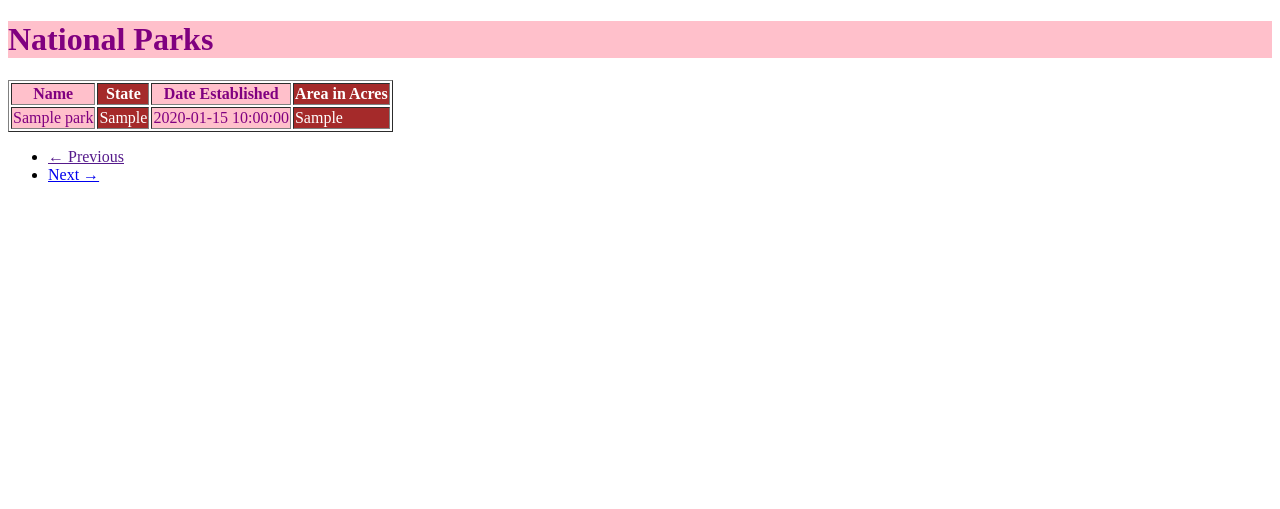
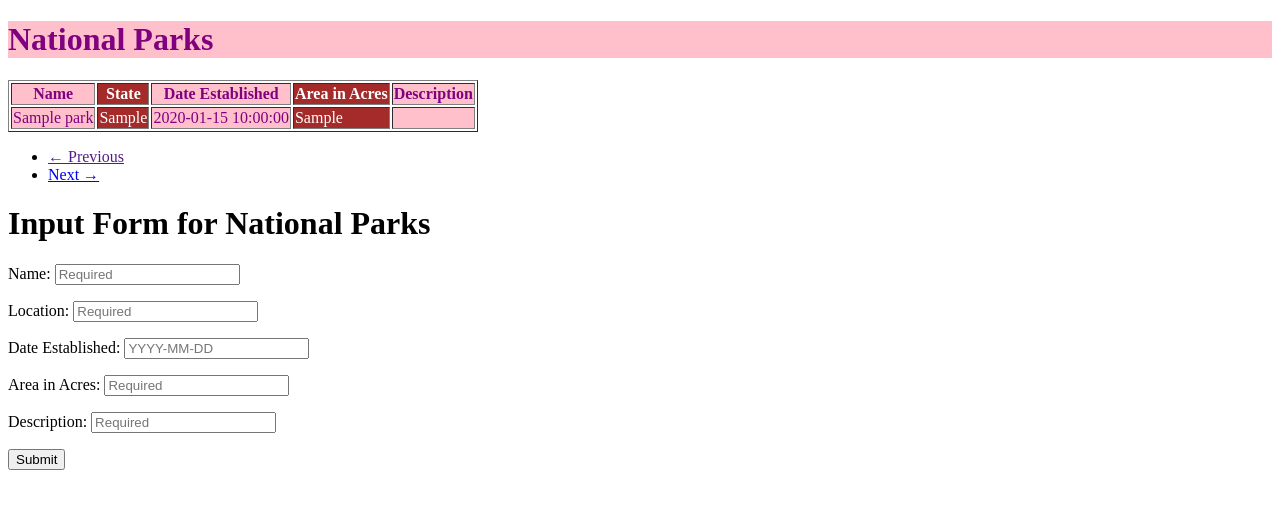
Before and after one commit to abeller3/Codeup_Web_Exercises, a PHP site: page /national_parks.php in a window 1280 px wide. Shown: the top 509 px of the page. Run offline with PHP 8.4, Linux system fonts and the light colour scheme; tables that the repository leaves empty or names only in its code hold one stand-in row (values such as "Sample post"); data that the repository does not hold is empty.

Commit message:
added pagenation and form to input national parks

```diff
--- a/public/national_parks.php
+++ b/public/national_parks.php
@@ -1,4 +1,5 @@
 <?php
+$limit = 4;
 
 function getOffset() {
     $page = isset($_GET['page']) ? $_GET['page'] : 1;
@@ -6,19 +7,37 @@ function getOffset() {
     return ($page - 1) * 4;
 }
 
+
 $dbc = new PDO('mysql:host=127.0.0.1;dbname=codeup_pdo_test_db', 'amanda', 'mysecretpassword');
 $dbc->setAttribute(PDO::ATTR_ERRMODE, PDO::ERRMODE_EXCEPTION);
 
-$query = 'SELECT * FROM national_parks LIMIT 4 OFFSET ' . getOffset();
-$parks = $dbc->query($query)->fetchAll(PDO::FETCH_ASSOC);
+$stmt = $dbc->prepare("SELECT * FROM national_parks LIMIT :limit OFFSET :offset");
+$stmt->bindValue(':limit', $limit, PDO::PARAM_INT);
+$stmt->bindValue(':offset', getOffset(), PDO::PARAM_INT);
+$stmt->execute();
+
+
+$parks = $stmt->fetchAll(PDO::FETCH_ASSOC);
 
 $count = $dbc->query('SELECT count(*) FROM national_parks')->fetchColumn();
+
 
 $numPages = ceil($count / 4);
 
 $page= isset($_GET['page']) ? $_GET['page'] : 1;
 $nextPge = $page + 1;
 $prevPge = $page - 1;
+
+if($_POST) {
+    $stmt->bindValue(':name', $_POST['name'], PDO::PARAM_STR);
+    $stmt->bindValue(':location', $_POST['location'], PDO::PARAM_STR);
+    $stmt->bindValue(':date_established', $_POST['date_established'], PDO::PARAM_STR);
+    $stmt->bindValue(':area_in_acres', $_POST['area_in_acres'], PDO::PARAM_STR);
+    $stmt->bindValue(':Description', $_POST['Description'], PDO::PARAM_STR);
+    $stmt->execute();
+}
+
+
 
 
 ?>
@@ -41,9 +60,9 @@ $prevPge = $page - 1;
 
 </head>
 <body>
-    <span>
+
         <h1 class='purple'>National Parks</h1>
-    </span>
+
 
         <table border="1";>
             <tr>
@@ -51,6 +70,7 @@ $prevPge = $page - 1;
                 <th class='brown'>State</th>
                 <th class='purple'>Date Established</th>
                 <th class='brown'>Area in Acres</th>
+                <th class='purple'>Description</th>
             </tr>
 
             <?php foreach ($parks as $park): ?>
@@ -59,6 +79,7 @@ $prevPge = $page - 1;
                     <td class='brown'><?= $park['location']; ?></td>
                     <td class='purple'><?= $park['date_established']; ?></td>
                     <td class='brown'><?= $park['area_in_acres']; ?></td>
+                    <td class='purple'><?= $park['Description']; ?></td>
                 </tr>
             <? endforeach ?>
         </table>
@@ -78,5 +99,35 @@ $prevPge = $page - 1;
 
         </ul>
 
+        <h1>Input Form for National Parks</h1>
+
+<form action="#" method="POST">
+
+    <p>
+     <label for="name">Name: </label>
+     <input name="name" id="name" type="text" placeholder="Required">
+    </p>
+
+     <p>
+     <label for="location">Location: </label>
+     <input id="location" name="location" type="text" placeholder="Required">
+    </p>
+
+     <p>
+     <label for="date_established">Date Established: </label>
+     <input id="date_established" name="date_established" type="text" placeholder="YYYY-MM-DD">
+    </p>
+
+     <p>
+     <label for="area_in_acres">Area in Acres: </label>
+     <input id="area_in_acres" name="area_in_acres" type="text" placeholder="Required">
+    </p>
+     <p>
+     <label for="Description">Description: </label>
+     <input id="Description" name="Description" type="text" placeholder="Required">
+    </p>
+     <input type="submit">
+</form>
+
 </body>
 </html>
```
